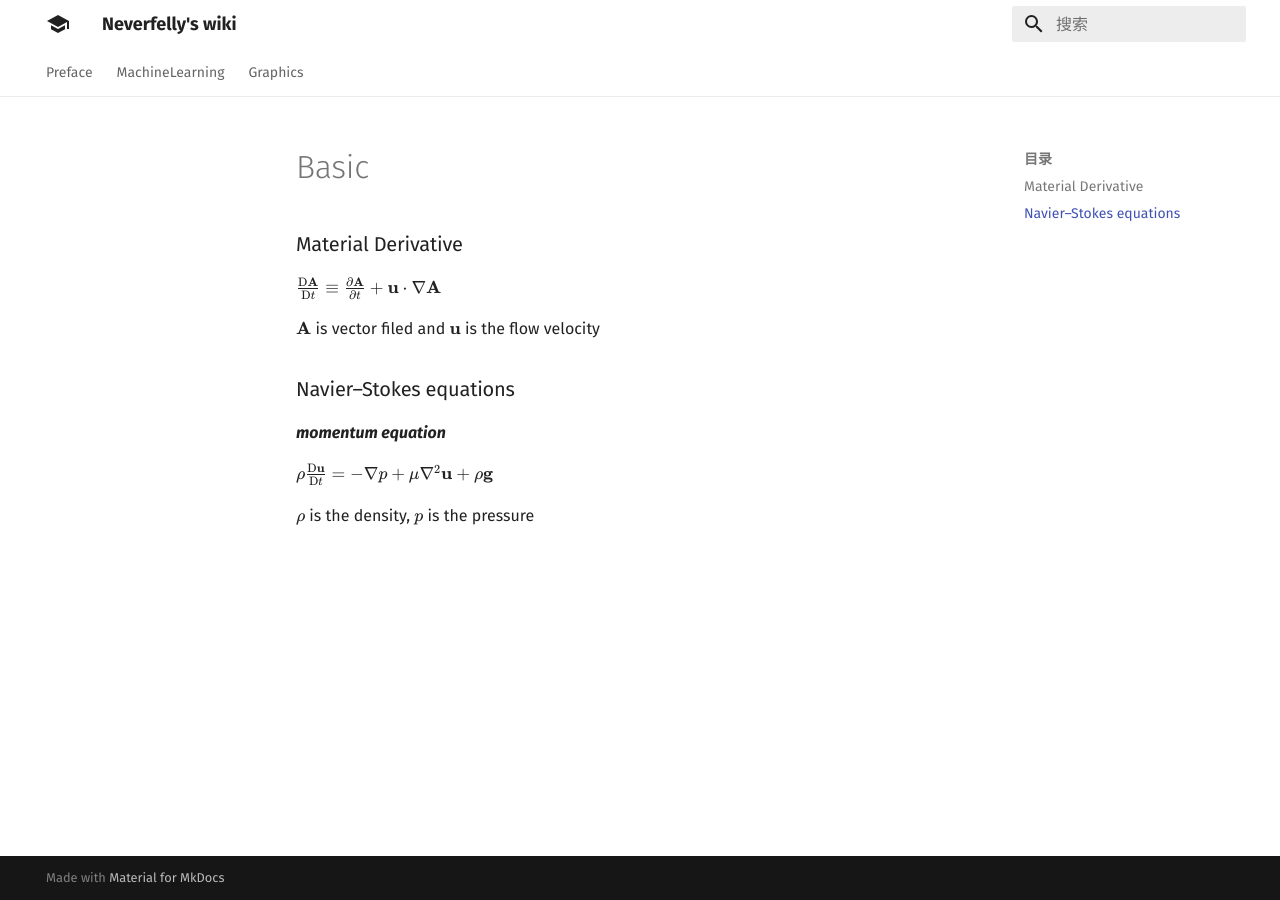
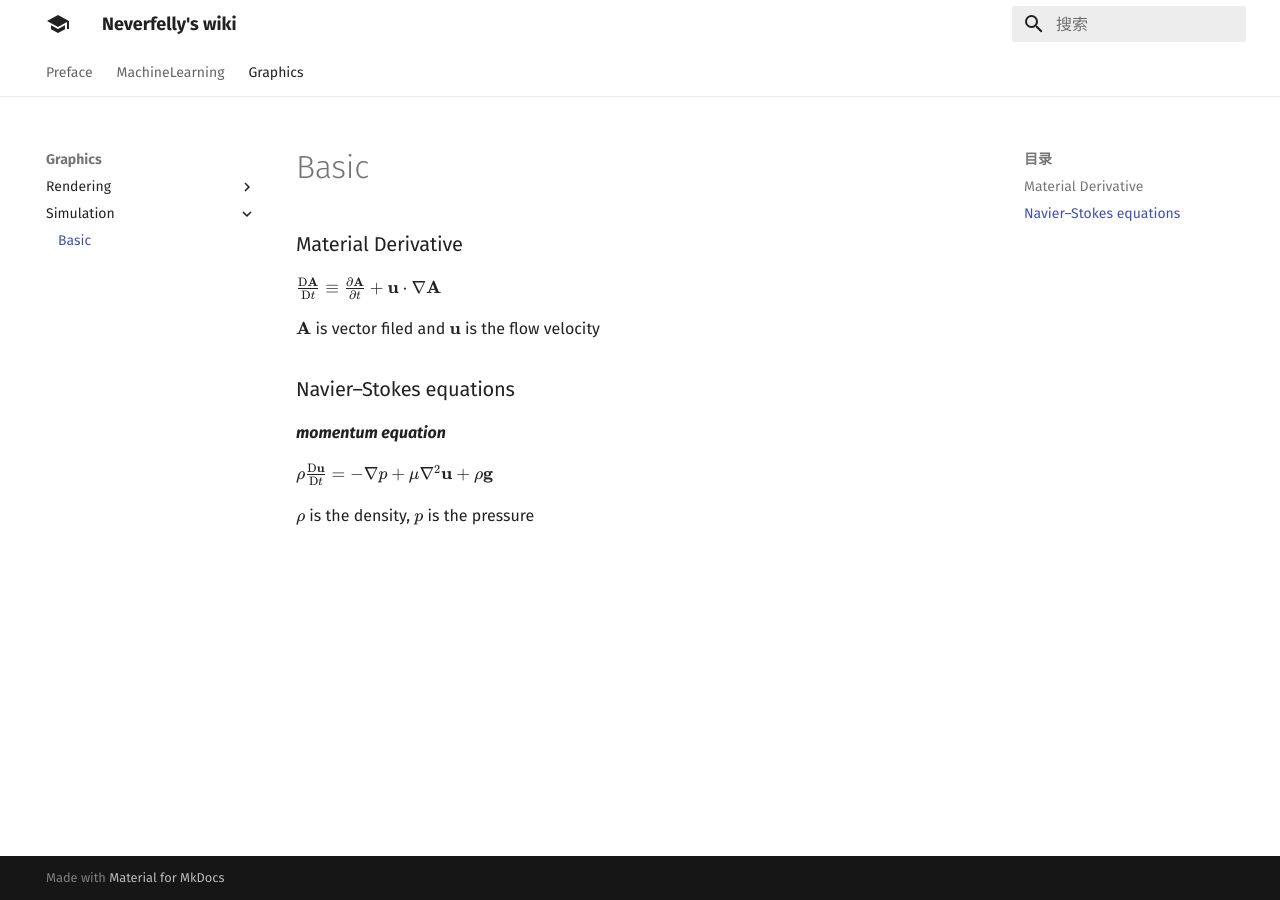
Before and after one commit to jczh98/wiki-site, an MkDocs documentation site: the page built from docs/graphics/simulation/basic_def.md, in a window 1280 px wide. Built offline with MkDocs 1.6.1 and Material for MkDocs 9.7.7, drawn with Linux system fonts in a browser that asks for light colours; nearby versions of some CDN libraries; some of the changed lines change nothing that is shown.

Commit message:
Fix
Signed-off-by: neverfelly <neverfelly@gmail.com>

```diff
--- a/mkdocs.yml
+++ b/mkdocs.yml
@@ -37,7 +37,7 @@ nav:
     - Rendering:
       - Offline: graphics/rendering/offline.md
     - Simulation:
-      - Basic: graphics/simulation/basic.md
+      - Basic: graphics/simulation/basic_def.md
 
 # Extensions
 markdown_extensions:
```
Also changed, not shown: docs/graphics/simulation/basic_def.md (renamed from docs/graphics/simulation/Basic.md).
